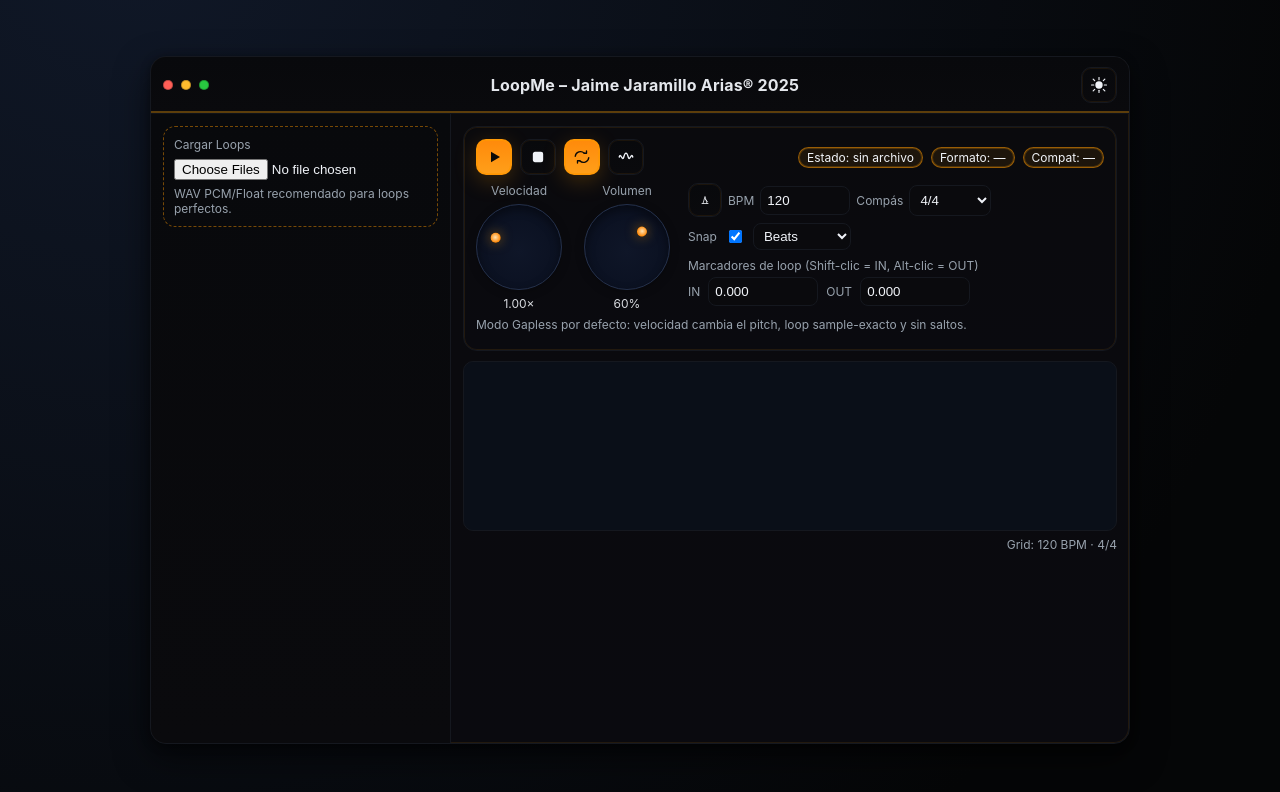
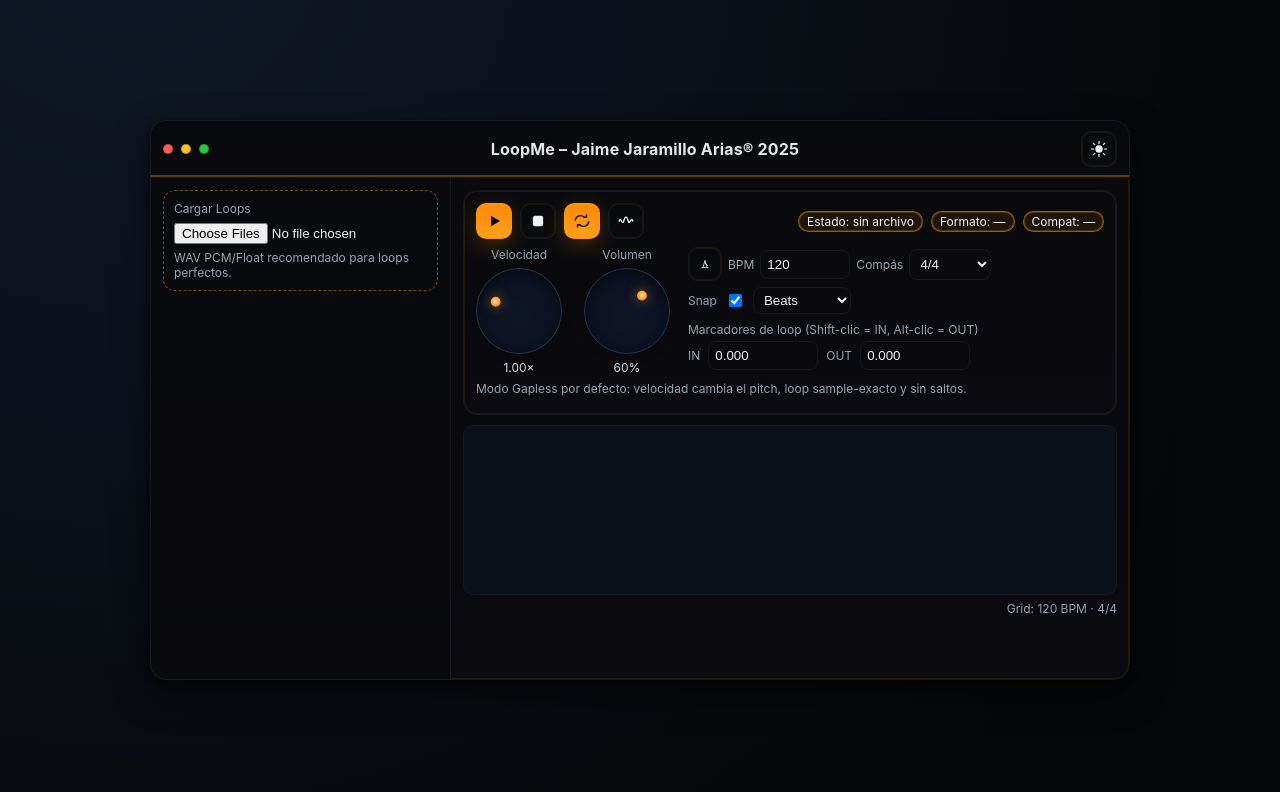
Before and after one commit to jaimejaramilloarias/LoopMe, a plain HTML site: page index.html in a window 1280 px wide. Drawn offline with Linux system fonts and the light colour scheme.

Commit message:
Update index.html

```diff
--- a/index.html
+++ b/index.html
@@ -34,7 +34,7 @@
   *{box-sizing:border-box}
   html,body{height:100%}
   body{margin:0;background:radial-gradient(1200px 1200px at 10% -10%, #101828, var(--bg));color:var(--fg);font-family:'Inter','SF Pro Text','SF Pro Display',system-ui,-apple-system,Segóe UI,Roboto,Arial,sans-serif;display:grid;place-items:center;min-height:100vh;overflow:hidden}
-  .plugin{width:min(980px,96vw);height:clamp(620px,86vh,760px);background:linear-gradient(180deg,var(--panel2),var(--panel));border:1px solid var(--stroke);border-radius:16px;box-shadow:var(--shadow), 0 0 0 1px rgba(245,158,11,.10) inset;overflow:hidden;display:flex;flex-direction:column;min-height:0}
+  .plugin{width:min(980px,96vw);height:clamp(520px,86vh,560px);background:linear-gradient(180deg,var(--panel2),var(--panel));border:1px solid var(--stroke);border-radius:16px;box-shadow:var(--shadow), 0 0 0 1px rgba(245,158,11,.10) inset;overflow:hidden;display:flex;flex-direction:column;min-height:0}
   .topbar{display:flex;align-items:center;justify-content:space-between;padding:10px 12px;background:linear-gradient(180deg,var(--panel3),var(--panel2));border-bottom:1px solid var(--stroke-soft);box-shadow:inset 0 -2px 0 rgba(245,158,11,.35)}
   .dots{display:flex;gap:8px}
   .dot{width:10px;height:10px;border-radius:50%;background:#ff5f57;box-shadow:0 0 0 1px rgba(0,0,0,.25) inset}
```
